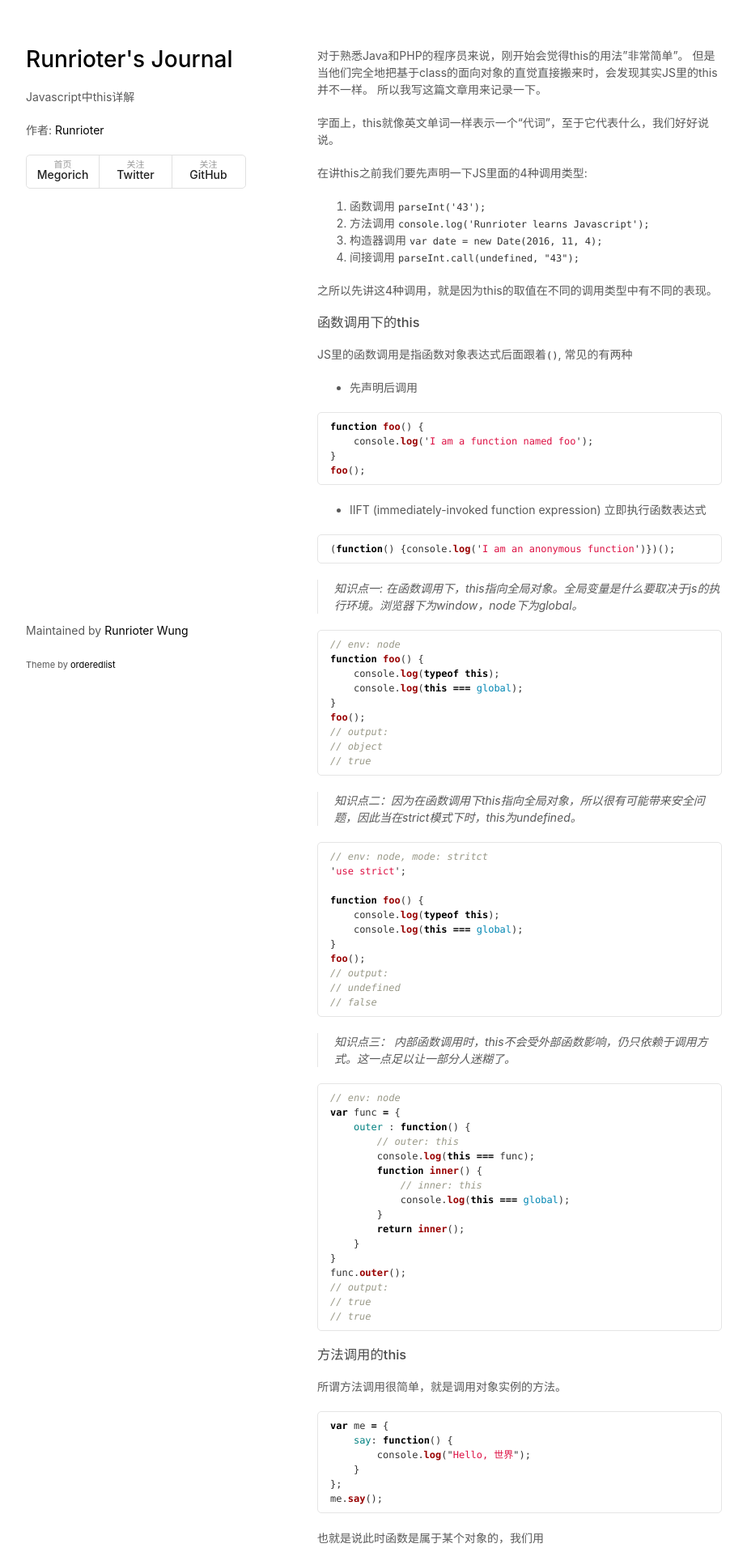
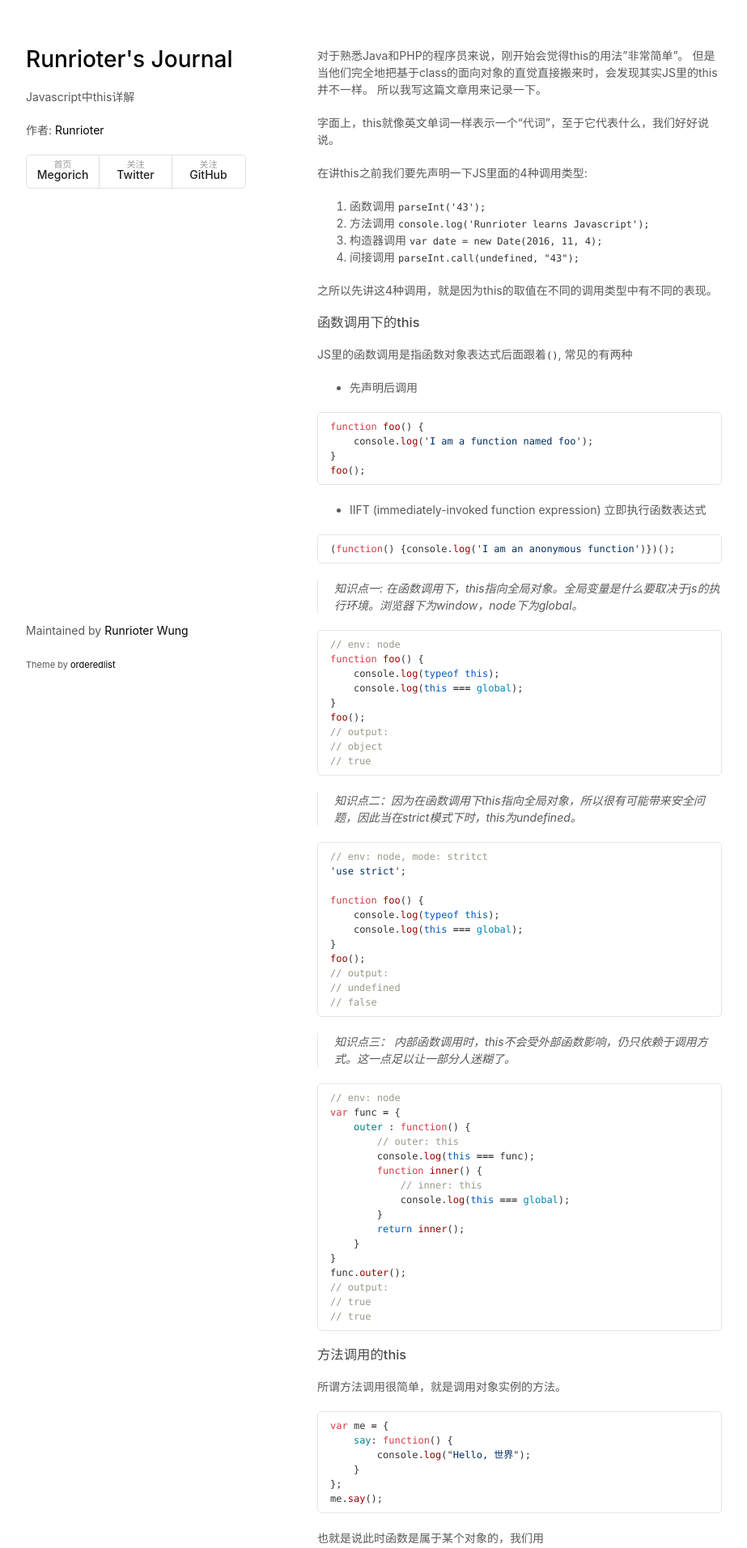
Before and after one commit to Runrioter/Runrioter.github.io, a Jekyll site: the page built from _posts/2016-12-04-this-in-javascript.md, in a window 1280 px wide. Shown: the top 1912 px of the page at 81% size, without its empty margins (178-1101 px from the left). Built offline with Jekyll 4.4.1, drawn with Linux system fonts in a browser that asks for light colours.

Commit message:
feat: Forgive me for my bad CSS skill

```diff
--- a/_sass/_github-syntax-style.scss
+++ b/_sass/_github-syntax-style.scss
@@ -6,15 +6,12 @@
 }
 .highlight .cp {
   color: #999999;
-  font-weight: bold;
 }
 .highlight .c1 {
   color: #999988;
-  font-style: italic;
 }
 .highlight .cs {
   color: #999999;
-  font-weight: bold;
   font-style: italic;
 }
 .highlight .c, .highlight .cd {
@@ -50,7 +47,6 @@
   color: #555555;
 }
 .highlight .gs {
-  font-weight: bold;
 }
 .highlight .gu {
   color: #aaaaaa;
@@ -60,31 +56,24 @@
 }
 .highlight .kc {
   color: #000000;
-  font-weight: bold;
 }
 .highlight .kd {
-  color: #000000;
-  font-weight: bold;
+  color: #d73a49;
 }
 .highlight .kn {
   color: #000000;
-  font-weight: bold;
 }
 .highlight .kp {
   color: #000000;
-  font-weight: bold;
 }
 .highlight .kr {
   color: #000000;
-  font-weight: bold;
 }
 .highlight .kt {
   color: #445588;
-  font-weight: bold;
 }
 .highlight .k, .highlight .kv {
-  color: #000000;
-  font-weight: bold;
+  color: #005cc5;
 }
 .highlight .mf {
   color: #009999;
@@ -114,7 +103,7 @@
   color: #d14;
 }
 .highlight .s2 {
-  color: #d14;
+  color: #032f62;
 }
 .highlight .se {
   color: #d14;
@@ -132,7 +121,7 @@
   color: #009926;
 }
 .highlight .s1 {
-  color: #d14;
+  color: #032f62;
 }
 .highlight .ss {
   color: #990073;
@@ -151,29 +140,24 @@
 }
 .highlight .nc {
   color: #445588;
-  font-weight: bold;
 }
 .highlight .no {
   color: #008080;
 }
 .highlight .nd {
   color: #3c5d5d;
-  font-weight: bold;
 }
 .highlight .ni {
   color: #800080;
 }
 .highlight .ne {
   color: #990000;
-  font-weight: bold;
 }
 .highlight .nf {
   color: #990000;
-  font-weight: bold;
 }
 .highlight .nl {
   color: #990000;
-  font-weight: bold;
 }
 .highlight .nn {
   color: #555555;
@@ -195,11 +179,9 @@
 }
 .highlight .ow {
   color: #000000;
-  font-weight: bold;
 }
 .highlight .o {
   color: #000000;
-  font-weight: bold;
 }
 .highlight .w {
   color: #bbbbbb;
--- a/assets/css/styles.css
+++ b/assets/css/styles.css
@@ -67,7 +67,7 @@ blockquote {
 }
 
 code, pre {
-  font-family:Monaco, Bitstream Vera Sans Mono, Lucida Console, Terminal, Consolas, Liberation Mono, DejaVu Sans Mono, Courier New, monospace;
+  font-family:SFMono-Regular,Consolas,Liberation Mono,Menlo,Courier,monospace;
   color:#333;
   font-size:12px;
 }
```
